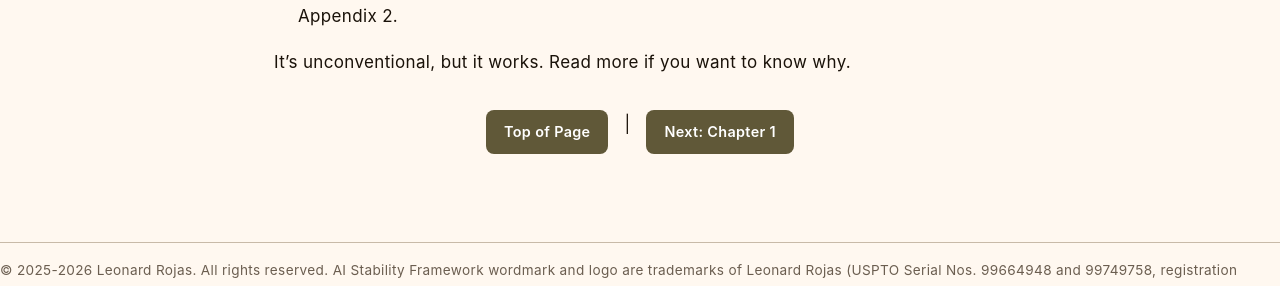
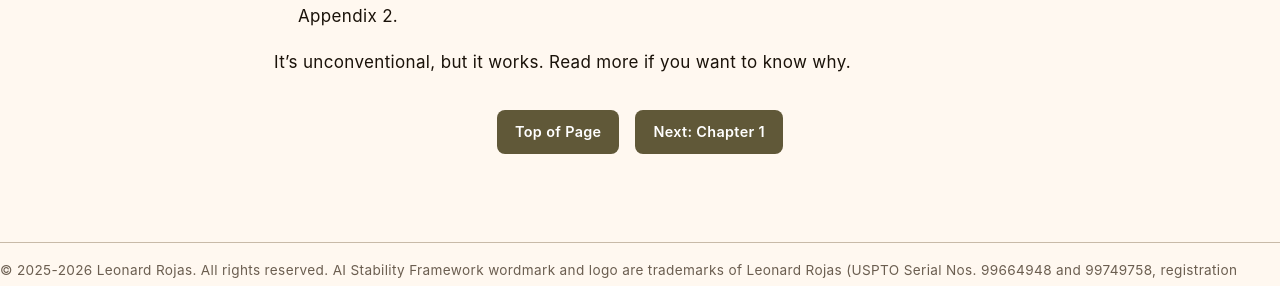
Before and after one commit to rojaslen/AISF-WEB, a Jekyll site: the page built from index.md, in a window 1280 px wide. Shown: the part 2005-2291 px from the top of the page. Built offline with Jekyll 4.4.1, drawn with Linux system fonts in a browser that asks for light colours; some web fonts are replaced.

Commit message:
Fix dark mode main bg cascade; remove nav pipe separator
- style.css: moved dark mode main bg override (#0A0C26) to after the
  general main rule -- previous position was overridden by source order
- index.md: removed literal ' | ' pipe between chapter-nav links;
  CSS gap handles spacing now that links are buttons

Co-Authored-By: Claude Sonnet 4.6 <noreply@anthropic.com>

```diff
--- a/assets/css/style.css
+++ b/assets/css/style.css
@@ -50,10 +50,6 @@
     --color-alert-bg:     #001e3c;
     --color-alert-border: #4da6ff;
     --color-btn-hover:    #746C44;
-  }
-
-  main {
-    background-color: #0A0C26;   /* Dark Blue -- content area */
   }
 }
 
@@ -141,6 +137,10 @@ main {
   padding: 2rem 1.5rem;
   background-color: var(--color-bg);
   color: var(--color-text);
+}
+
+@media (prefers-color-scheme: dark) {
+  main { background-color: #0A0C26; }   /* Dark Blue -- content area over Deep Indigo page bg */
 }
 
 /* --- Headings --- */
--- a/index.md
+++ b/index.md
@@ -48,4 +48,7 @@ Meanwhile, real people are losing real time and effort to AI hallucination (and
 
 It's unconventional, but it works. Read more if you want to know why.
 
-<div class="chapter-nav"><a href="/ch01-temporal">Next: Chapter 1</a> | <a href="#toc">Top of Page</a></div>
+<div class="chapter-nav">
+  <a href="/ch01-temporal">Next: Chapter 1</a>
+  <a href="#toc">Top of Page</a>
+</div>
```
